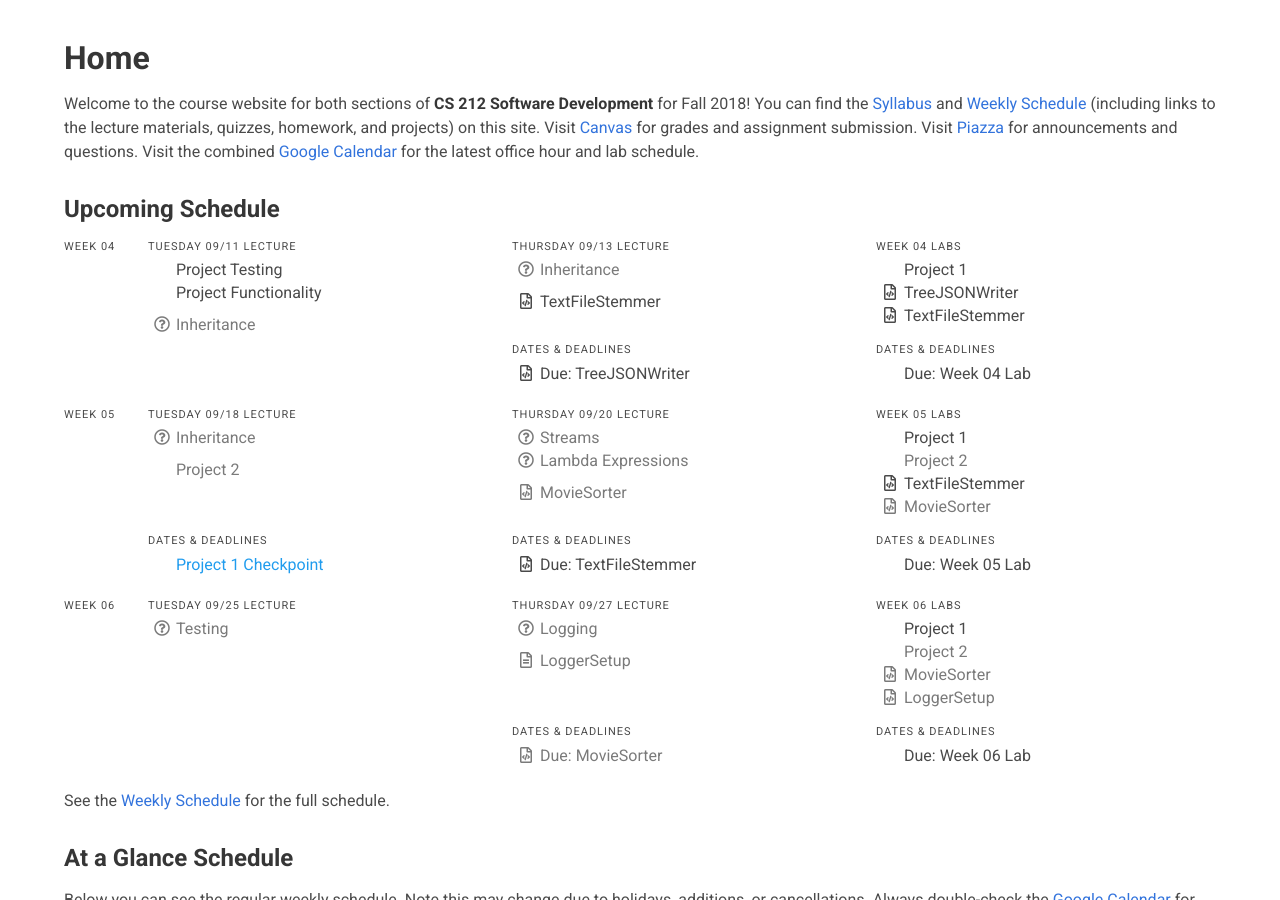
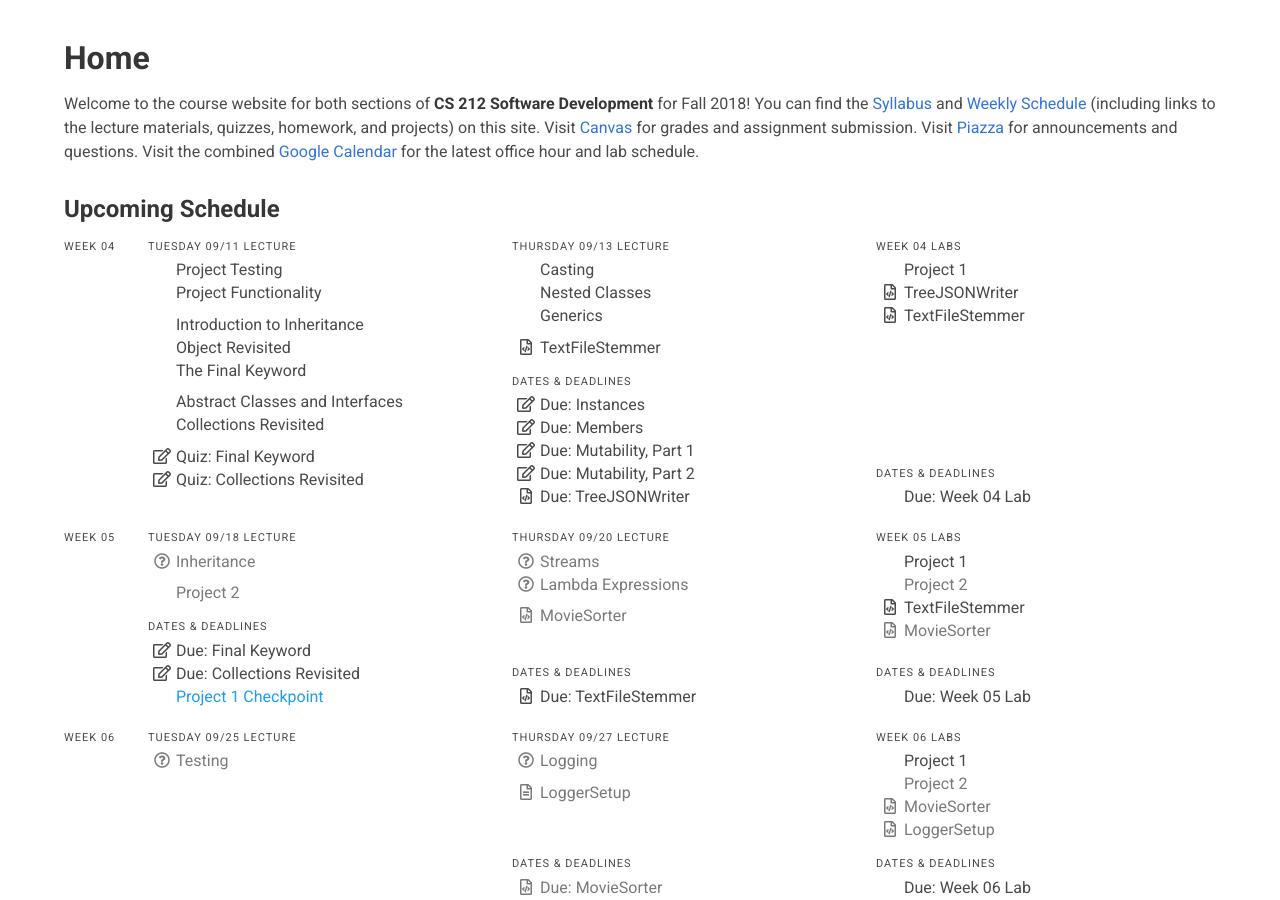
Before and after one commit to usf-cs212-fall2018/usf-cs212-fall2018.github.io, a Jekyll site: the page built from index.html, in a window 1280 px wide and 900 px high, scrolled down 229 px. Built offline with Jekyll 4.4.1, drawn with Linux system fonts in a browser that asks for light colours; nearby versions of some CDN libraries.

Commit message:
Updating schedule.

```diff
--- a/_data/schedule.yml
+++ b/_data/schedule.yml
@@ -202,22 +202,58 @@
       - text: 'Project Functionality'
         link: '/guides/project-functionality.html'
         icon: 'far fa-atlas'
-      - text: 'Inheritance'
-        link: false
-        icon: 'far fa-question-circle'
-        type: 'grey'
+      - text: 'Introduction to Inheritance'
+        link: 'https://drive.google.com/open?id=0BxYofk0iB_upbFlMM2E0bWhwVnc'
+        icon: 'far fa-chalkboard-teacher'
         bump: true
+      - text: 'Object Revisited'
+        link: 'https://drive.google.com/open?id=0BxYofk0iB_upZ0ZnYm5iT2hjOXc'
+        icon: 'far fa-chalkboard-teacher'
+      - text: 'The Final Keyword'
+        link: 'https://drive.google.com/open?id=0BxYofk0iB_upTXU2b1BQcWRFcjQ'
+        icon: 'far fa-chalkboard-teacher'
+      - text: 'Abstract Classes and Interfaces'
+        link: 'https://drive.google.com/open?id=0BxYofk0iB_upM0Z4MVZLbXdWb3M'
+        icon: 'far fa-chalkboard-teacher'
+        bump: true
+      - text: 'Collections Revisited'
+        link: 'https://drive.google.com/open?id=0BxYofk0iB_upaFM2bUkwSnVoZ1k'
+        icon: 'far fa-chalkboard-teacher'
+      - text: 'Quiz: Final Keyword'
+        link: 'https://usfca.instructure.com/courses/1579367/assignments/6792485'
+        icon: 'far fa-edit'
+        bump: true
+      - text: 'Quiz: Collections Revisited'
+        link: 'https://usfca.instructure.com/courses/1579367/assignments/6792495'
+        icon: 'far fa-edit'
     - date: 2018-09-13
       resources:
-      - text: 'Inheritance'
-        link: false
-        icon: 'far fa-question-circle'
-        type: 'grey'
+      - text: 'Casting'
+        link: 'https://drive.google.com/open?id=0BxYofk0iB_upempmQWFJd0xFWjg'
+        icon: 'far fa-chalkboard-teacher'
+      - text: 'Nested Classes'
+        link: 'https://drive.google.com/open?id=0BxYofk0iB_upWFpPd25oYjNjd00'
+        icon: 'far fa-chalkboard-teacher'
+      - text: 'Generics'
+        link: 'https://drive.google.com/open?id=0BxYofk0iB_upS3M1Z0Qxd0NfUWs'
+        icon: 'far fa-chalkboard-teacher'
       - text: 'TextFileStemmer'
         link: 'https://usfca.instructure.com/courses/1579367/assignments/6779418'
         icon: 'far fa-file-code'
         bump: true
       deadlines:
+      - text: 'Due: Instances'
+        link: 'https://usfca.instructure.com/courses/1579367/quizzes/2330550'
+        icon: 'far fa-edit'
+      - text: 'Due: Members'
+        link: 'https://usfca.instructure.com/courses/1579367/quizzes/2330552'
+        icon: 'far fa-edit'
+      - text: 'Due: Mutability, Part 1'
+        link: 'https://usfca.instructure.com/courses/1579367/quizzes/2330548'
+        icon: 'far fa-edit'
+      - text: 'Due: Mutability, Part 2'
+        link: 'https://usfca.instructure.com/courses/1579367/quizzes/2330542'
+        icon: 'far fa-edit'
       - date: false
         text: 'Due: TreeJSONWriter'
         link: 'https://usfca.instructure.com/courses/1579367/assignments/6779416'
@@ -252,6 +288,12 @@
         type: 'grey'
         bump: true
       deadlines:
+      - text: 'Due: Final Keyword'
+        link: 'https://usfca.instructure.com/courses/1579367/assignments/6792485'
+        icon: 'far fa-edit'
+      - text: 'Due: Collections Revisited'
+        link: 'https://usfca.instructure.com/courses/1579367/assignments/6792495'
+        icon: 'far fa-edit'
       - date: false
         text: 'Project 1 Checkpoint'
         link: 'https://usf-cs212-fall2018.github.io/guides/project-1.html'
```
